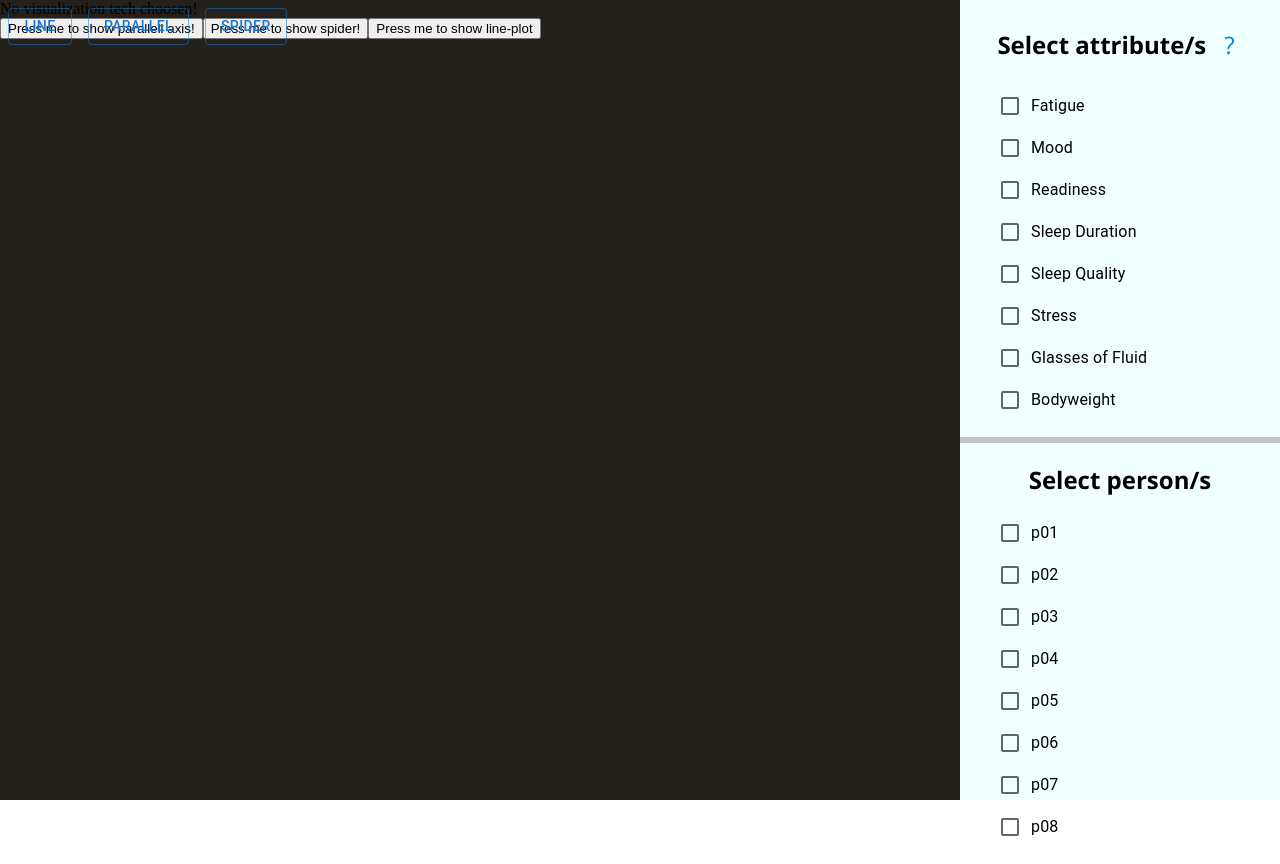
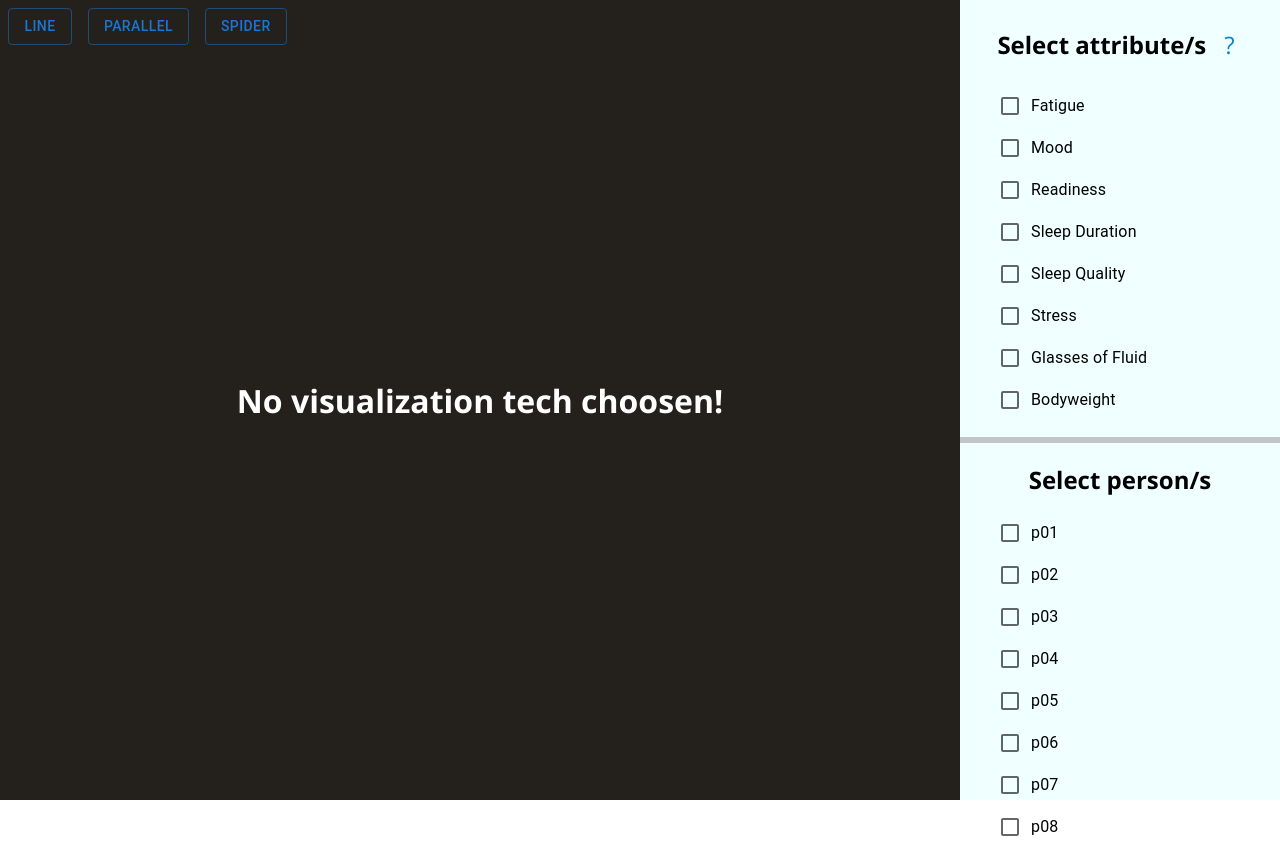
Before and after one commit to davidstyrbjorn/lifestyle-data-visualization-tnm048, a React (Create React App) app in the folder info-vis-react-app/: page / in a window 1280 px wide. Built offline with nearby package versions, Linux system fonts and the light colour scheme.

Commit message:
fixed none component

```diff
--- a/info-vis-react-app/src/views/none.tsx
+++ b/info-vis-react-app/src/views/none.tsx
@@ -1,21 +1,19 @@
 import React from 'react';
 import { useRecoilState } from 'recoil';
+import { isJSDocFunctionType } from 'typescript';
 import { visualizationState } from '../states/visualization-state';
-import { visualization_options } from '../types/types';
 
 const None : React.FC<{}> = () => {
     const [visualization, setVisualization] = useRecoilState(visualizationState);
 
-    const switchVisualizationState = (option: visualization_options) => {
-        setVisualization({...visualization, option: option});
-    }
-
     return (
-        <div>
-            <div>No visualization tech choosen!</div>
-            <button onClick={() => switchVisualizationState('parallell-axis')}>Press me to show parallell axis!</button>
-            <button onClick={() => switchVisualizationState('spider')}>Press me to show spider!</button>
-            <button onClick={() => switchVisualizationState('line-plot')}>Press me to show line-plot</button>
+        <div style={{
+            display: 'flex',
+            justifyContent: 'center',
+            alignItems: 'center',
+            height: '100%'
+        }}>
+            <h1 style={{color: 'white'}}>No visualization tech choosen!</h1>
         </div>
     );
 }
```
